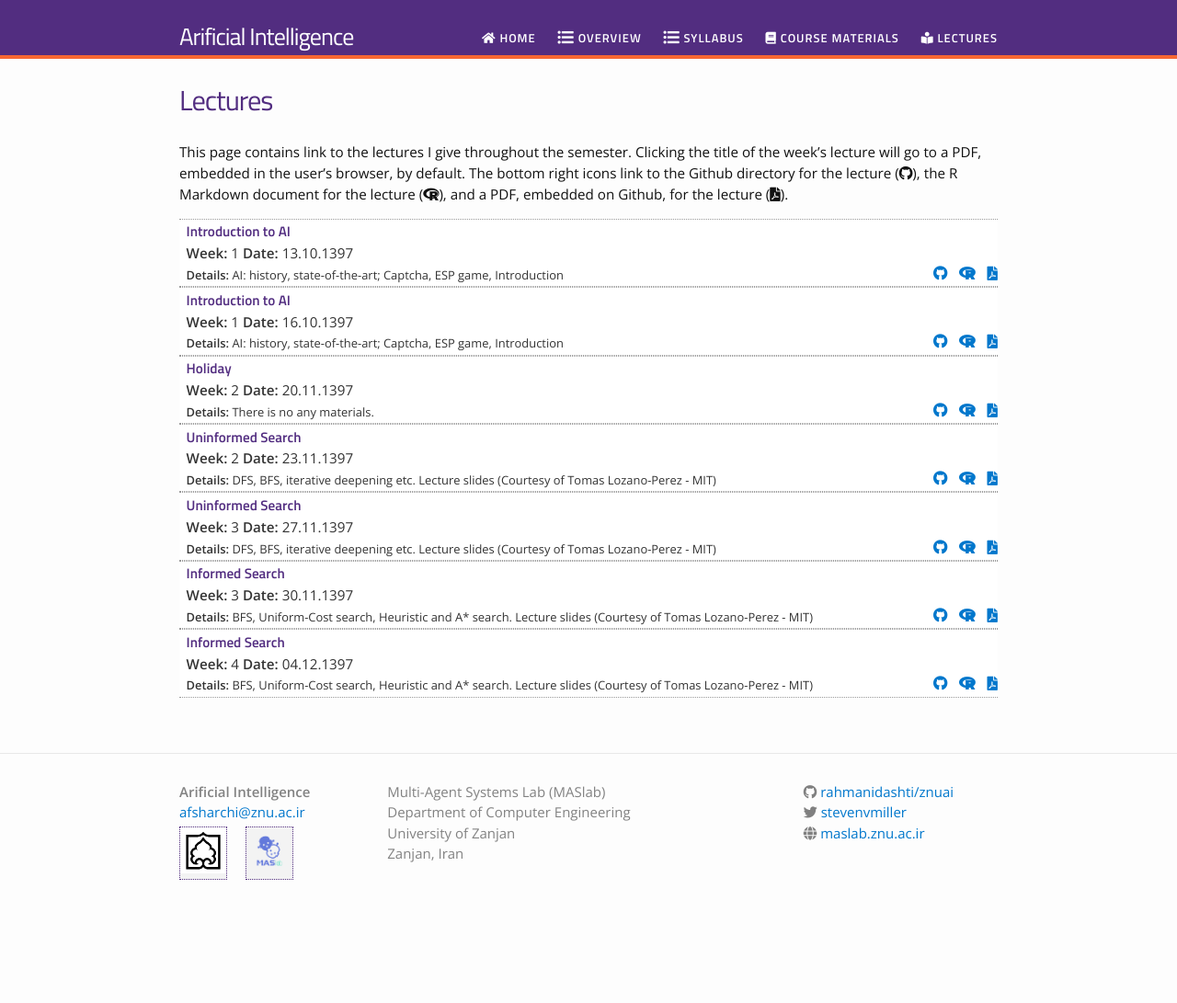
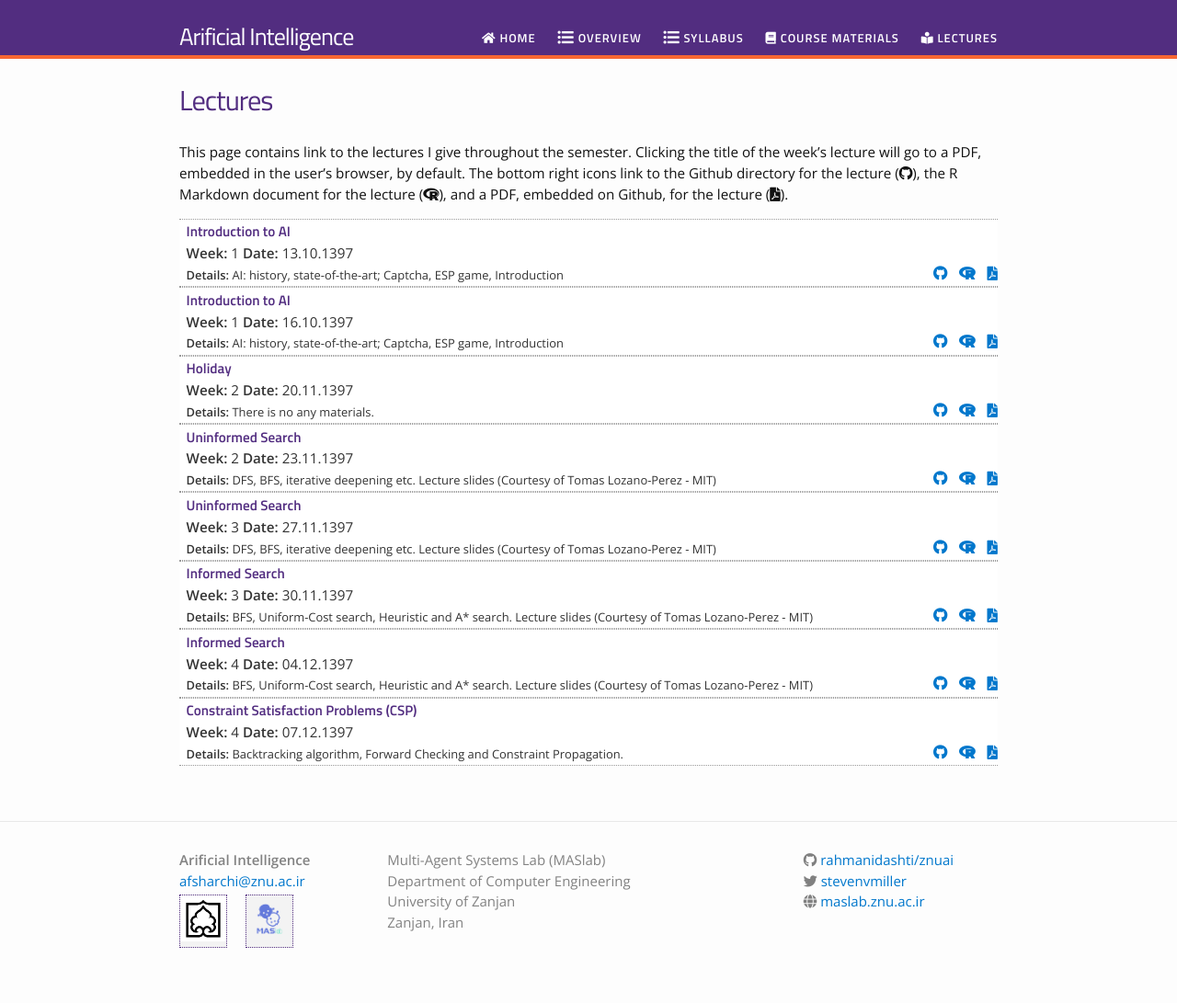
Before and after one commit to rahmanidashti/znuai, a Jekyll site: the page built from lectures.md, in a window 1280 px wide. Shown: the whole page at 92% size. Built offline with Jekyll 4.4.1, drawn with Linux system fonts in a browser that asks for light colours; nearby versions of some CDN libraries; before the commit the page ends 1017 px from its top, so only the background shows below that.

Commit message:
Update lectures.yml

```diff
--- a/_data/lectures.yml
+++ b/_data/lectures.yml
@@ -40,3 +40,9 @@
   filename: informed_search_2
   dirname: files
   tldr: "BFS, Uniform-Cost search, Heuristic and A*  search. Lecture slides (Courtesy of Tomas Lozano-Perez - MIT)"
+- title: "Constraint Satisfaction Problems (CSP)"
+  week: 4
+  date: 07.12.1397
+  filename: CSP
+  dirname: files
+  tldr: "Backtracking algorithm, Forward Checking and Constraint Propagation."
```
